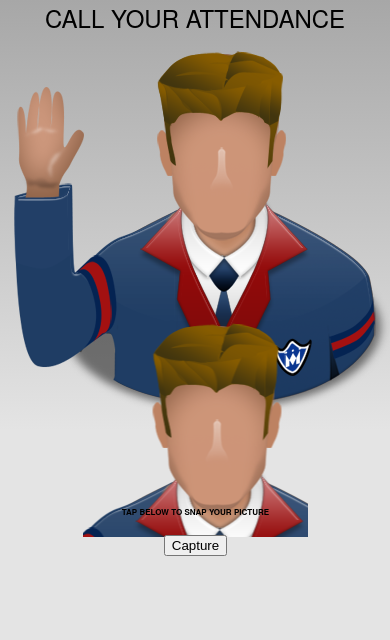
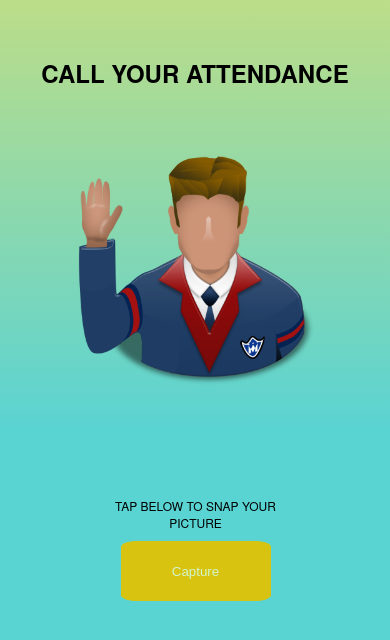
Before and after one commit to sahilmishra0012/Automated-Attendance-System-using-Facial-Recognition, a website: page client/www/index.html in a window 390 px wide. Drawn offline with Linux system fonts and the light colour scheme; some packages are replaced by stand-ins of ours.

Commit message:
Update index.css

```diff
--- a/client/www/css/index.css
+++ b/client/www/css/index.css
@@ -1,21 +1,4 @@
-/*
- * Licensed to the Apache Software Foundation (ASF) under one
- * or more contributor license agreements.  See the NOTICE file
- * distributed with this work for additional information
- * regarding copyright ownership.  The ASF licenses this file
- * to you under the Apache License, Version 2.0 (the
- * "License"); you may not use this file except in compliance
- * with the License.  You may obtain a copy of the License at
- *
- * http://www.apache.org/licenses/LICENSE-2.0
- *
- * Unless required by applicable law or agreed to in writing,
- * software distributed under the License is distributed on an
- * "AS IS" BASIS, WITHOUT WARRANTIES OR CONDITIONS OF ANY
- * KIND, either express or implied.  See the License for the
- * specific language governing permissions and limitations
- * under the License.
- */
+
 * {
     -webkit-tap-highlight-color: rgba(0,0,0,0); /* make transparent link selection, adjust last value opacity 0 to 1.0 */
 }
@@ -32,8 +15,8 @@ body {
         linear,
         left top,
         left bottom,
-        color-stop(0, #A7A7A7),
-        color-stop(0.51, #E4E4E4)
+        color-stop(0, rgb(188, 221, 136)),
+        color-stop(0.51, rgb(90, 211, 211))
     );
     background-attachment:fixed;
     font-family:'HelveticaNeue-Light', 'HelveticaNeue', Helvetica, Arial, sans-serif;
@@ -43,11 +26,11 @@ body {
     padding:0px;
     text-transform:uppercase;
     width:100%;
+    text-align: center;
 }
 
 /* Portrait layout (default) */
 .app {
-    background:url(../img/logo.png) no-repeat center top; /* 170px x 200px */
     position:absolute;             /* position in the center of the screen */
     left:50%;
     top:50%;
@@ -69,15 +52,33 @@ body {
     }
 }
 
-h1 {
-    font-size:24px;
+h6 {
+    font-size:12px;
     font-weight:normal;
     margin:0px;
     overflow:visible;
-    padding:0px;
+    padding:10px;
     text-align:center;
 }
+img{
+    height: 250px;
+}
 
+button {
+    background-color: rgb(216, 196, 16);
+    color: rgb(209, 245, 206);
+    border: 1px solid rgb(216, 196, 16);
+    border-radius: 10%;
+    height: 60px;
+    width: 150px;
+}
+button:hover{
+    background-color: rgb(216, 139, 16);
+}
+.heading{
+    padding-top: 40px;
+    padding-bottom: 40px;
+}
 .event {
     border-radius:4px;
     -webkit-border-radius:4px;
```
